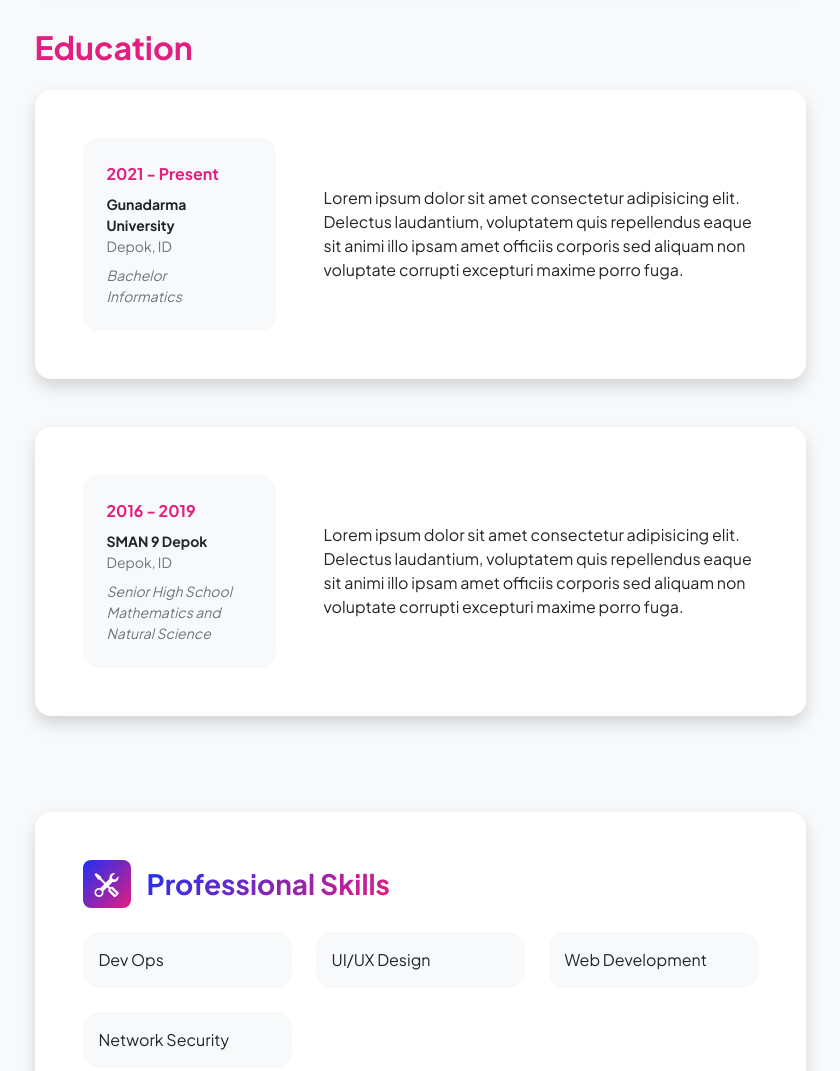
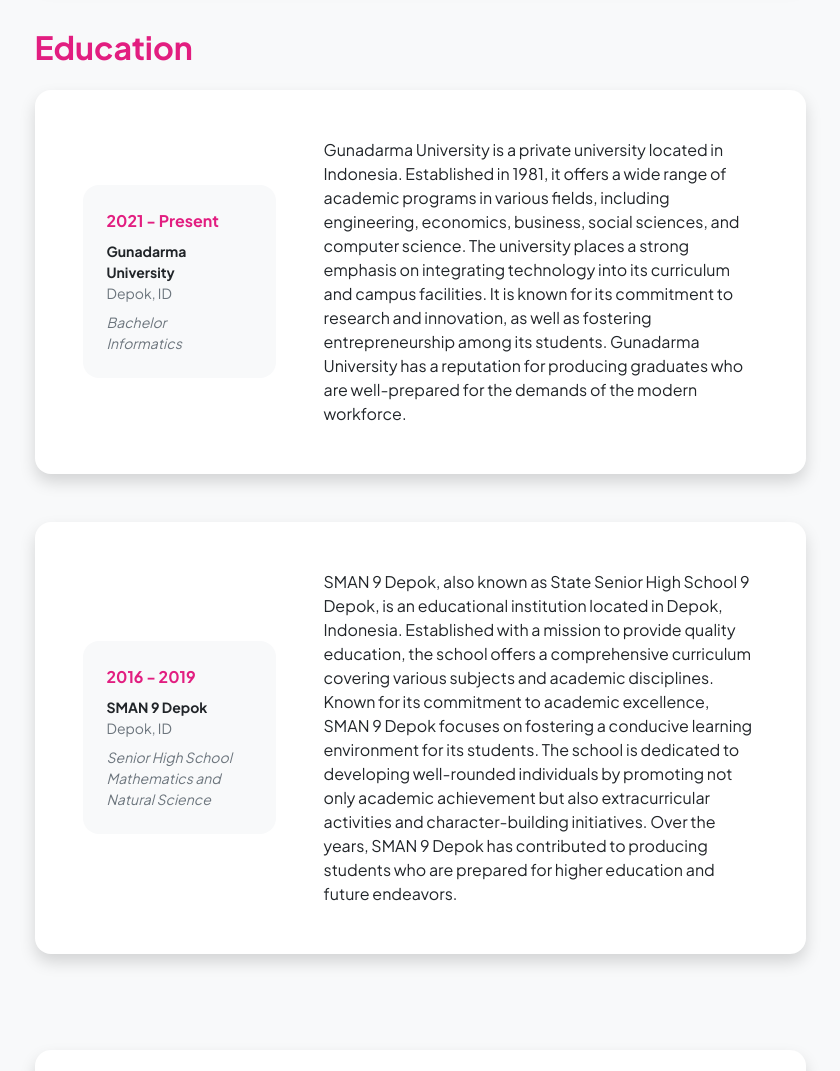
Before and after one commit to MikhaelEmpi/landing-page-digistarclass23, a plain HTML site: page resume.html in a window 1280 px wide. Shown: the part 980-2051 px from the top of the page, without its empty margins (220-1060 px from the left). Drawn offline with nearby package versions, Linux system fonts and the light colour scheme; a script that the page names is missing.

Commit message:
feat: resume&projects

```diff
--- a/resume.html
+++ b/resume.html
@@ -83,6 +83,7 @@
                 <a
                   class="btn btn-primary px-4 py-3"
                   href="https://drive.google.com/file/d/1jL3EaJ7E4ABGlAAyH-ySlxZVLY4CvXUl/view?usp=sharing"
+                  target="_blank"
                 >
                   <div class="d-inline-block bi bi-download me-2"></div>
                   Download Resume
@@ -173,10 +174,18 @@
                     </div>
                     <div class="col-lg-8">
                       <div>
-                        Lorem ipsum dolor sit amet consectetur adipisicing elit.
-                        Delectus laudantium, voluptatem quis repellendus eaque
-                        sit animi illo ipsam amet officiis corporis sed aliquam
-                        non voluptate corrupti excepturi maxime porro fuga.
+                        Gunadarma University is a private university located in
+                        Indonesia. Established in 1981, it offers a wide range
+                        of academic programs in various fields, including
+                        engineering, economics, business, social sciences, and
+                        computer science. The university places a strong
+                        emphasis on integrating technology into its curriculum
+                        and campus facilities. It is known for its commitment to
+                        research and innovation, as well as fostering
+                        entrepreneurship among its students. Gunadarma
+                        University has a reputation for producing graduates who
+                        are well-prepared for the demands of the modern
+                        workforce.
                       </div>
                     </div>
                   </div>
@@ -205,10 +214,20 @@
                     </div>
                     <div class="col-lg-8">
                       <div>
-                        Lorem ipsum dolor sit amet consectetur adipisicing elit.
-                        Delectus laudantium, voluptatem quis repellendus eaque
-                        sit animi illo ipsam amet officiis corporis sed aliquam
-                        non voluptate corrupti excepturi maxime porro fuga.
+                        SMAN 9 Depok, also known as State Senior High School 9
+                        Depok, is an educational institution located in Depok,
+                        Indonesia. Established with a mission to provide quality
+                        education, the school offers a comprehensive curriculum
+                        covering various subjects and academic disciplines.
+                        Known for its commitment to academic excellence, SMAN 9
+                        Depok focuses on fostering a conducive learning
+                        environment for its students. The school is dedicated to
+                        developing well-rounded individuals by promoting not
+                        only academic achievement but also extracurricular
+                        activities and character-building initiatives. Over the
+                        years, SMAN 9 Depok has contributed to producing
+                        students who are prepared for higher education and
+                        future endeavors.
                       </div>
                     </div>
                   </div>
```
Also changed, not shown: projects.html (+25 -2 lines).
